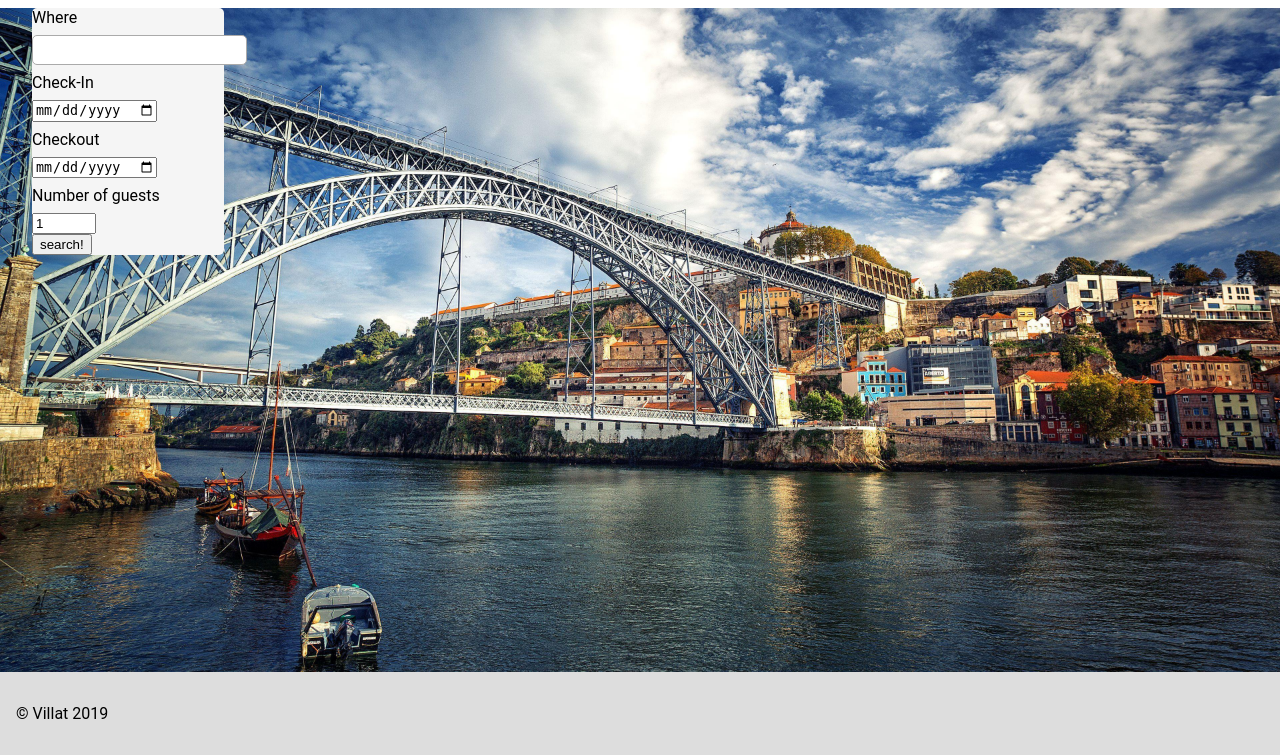
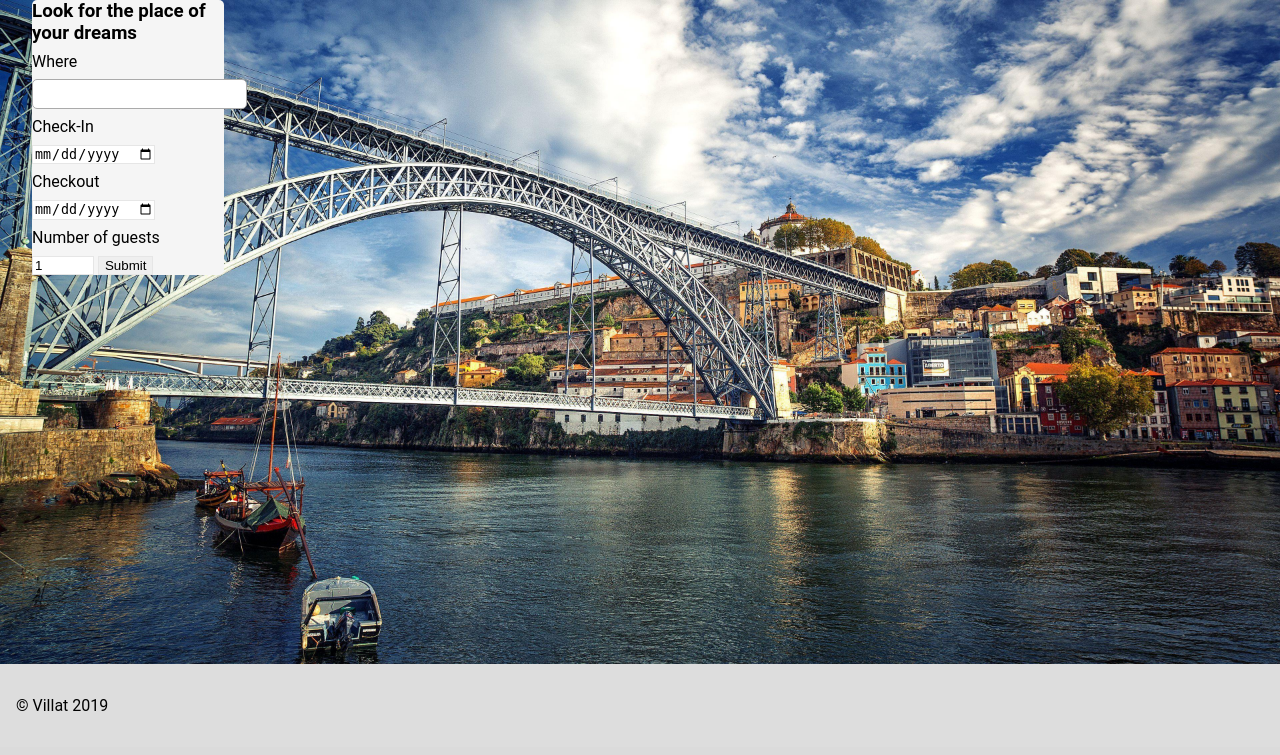
Before and after one commit to pdsam/FEUP-LTW, a PHP site: page /pages/homeLoggedOut.php in a window 1280 px wide. Shown: the part 68-823 px from the top of the page. After the commit the page ends 779 px from the top, so only its background shows below. Run offline with PHP 8.4, Linux system fonts and the light colour scheme; some libraries are stand-ins or nearby versions.

Commit message:
some css

```diff
--- a/pages/homeLoggedOut.php
+++ b/pages/homeLoggedOut.php
@@ -34,6 +34,7 @@
     <main>
     <section class="intro">
         <section class="floater">
+            <h3>Look for the place of your dreams</h3>
             <form id="search-form" action="#" method="post">
                 <label class="block-label" for="flocation">Where</label>
                 <input class="text-input" type="text" name="fname" id="flocation" required>
@@ -52,8 +53,8 @@
 
                 <label class="block-label" for="numberPeople">Number of guests</label>
                 <input type="number" id="numberPeople" value="1" min="1" max="100" step="1">
+                <input type="submit" >
             </form>
-            <button>search!</button>
         </section>
     </section>
 
--- a/stylesheets/homeLoggedOut.css
+++ b/stylesheets/homeLoggedOut.css
@@ -13,3 +13,19 @@
     border-radius: 5px;
     margin-left: 2em;
 }
+
+h3{
+    margin:0;
+}
+
+input{
+    border:1px solid rgb(230,230,230);
+}
+
+label{
+    display: inline-block;
+}
+
+input[type=date]{
+    display: inline-block;
+}
```
